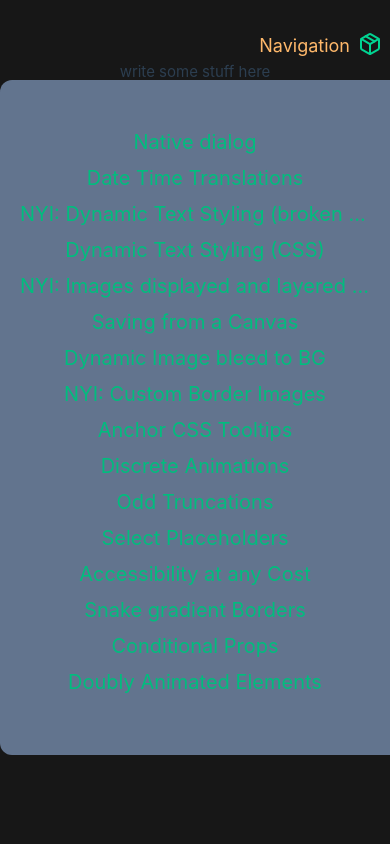
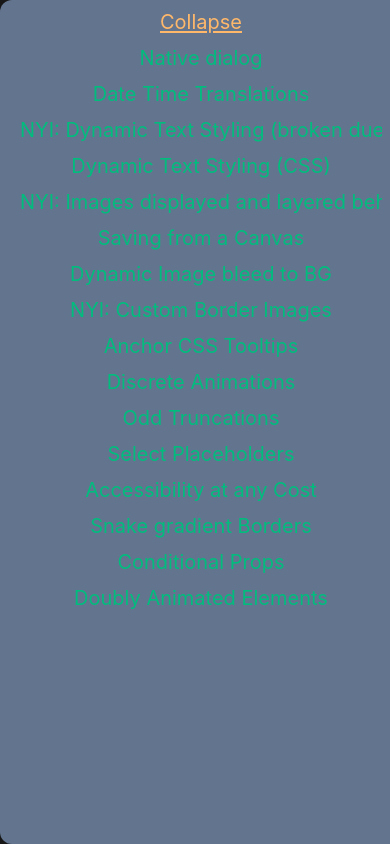
Before and after one commit to AndrewDavidsonDigital/considerations, a Vue app: page / in a window 390 px wide. Both pictures are taken after a click on the button "Navigation". Built offline with nearby package versions, Linux system fonts and the light colour scheme.

Commit message:
UI: Fix mobile navigation issues

```diff
--- a/src/components/Navigation.vue
+++ b/src/components/Navigation.vue
@@ -21,7 +21,7 @@ watch(isMenuOpen, (newVal) => {
 </script>
 
 <template>
-  <nav class="relative max-h-5 !mt-0 mb-2">
+  <nav class="md:relative max-h-5 !mt-0 mb-2">
     <button
       class="ml-auto mr-2 cursor-pointer w-fit flex gap-2 group"
       @click="() => (isMenuOpen = !isMenuOpen)"
@@ -33,24 +33,39 @@ watch(isMenuOpen, (newVal) => {
     </button>
 
     <aside
+      class="
+        bg-slate-500 md:bg-gradient-to-r from-slate-500 to-[--color-background] to-95
+        absolute right-0 top-0 md:top-12
+        text-xl md:text-base
+        w-0 md:max-w-[400px] max-w-screen
+        md:h-auto
+        glass z-menu ml-auto rounded-l-xl
+        transition-all duration-500
+        pl-5 pr-2
+      "
       :class="[
-        'bg-slate-500 md:bg-gradient-to-r from-slate-500 to-[--color-background] to-95',
-        'absolute right-0 top-12',
-        'text-xl md:text-base',
-        'w-0 max-w-[400px]',
-        'glass z-menu ml-auto rounded-l-xl',
-        'transition-all duration-500',
-        'px-5',
-        { 'w-full h-[80dvh] md:!h-auto md:!w-1/4' : isMenuOpen },
+        { 'w-full h-[100dvh] md:!h-auto md:!w-1/4' : isMenuOpen },
         { 'translate-x-8 opacity-0 !px-0' : !isMenuOpen },
       ]"
     >
-      <section class="py-10 flex flex-col gap-y-2 overflow-hidden">
+      <section class="md:py-10 overflow-y-scroll md:overflow-y-clip overflow-x-clip max-h-[100dvh] ">
+        <div class="my-2 md:hidden">
+          <button
+            class="mx-auto cursor-pointer w-fit flex gap-2 group"
+            @click="() => (isMenuOpen = !isMenuOpen)"
+          >
+            <h2 class="text-xl duration-500 text-emerald-400 underline underline-offset-2">
+              Collapse
+            </h2>
+          </button>
+        </div>
         <template
           v-for="(value, _index) in routes"
           :key="'routerKey_' + _index"
         >
+          <div class="mb-2">
             <RouterLink
+              v-if="value.path !== '/'"
               :to="value.path"
               class="truncate duration-500 hover:text-orange-400"
               :class="[
@@ -61,6 +76,7 @@ watch(isMenuOpen, (newVal) => {
             >
               {{ value.title }}
             </RouterLink>
+          </div>
         </template>
       </section>
     </aside>
```
Lines whose indentation alone changed are shown as unchanged.
